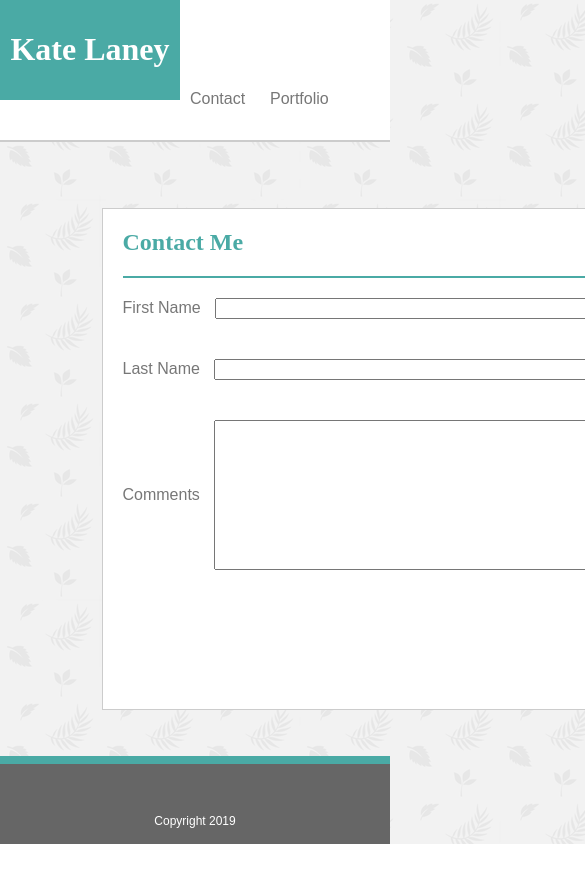
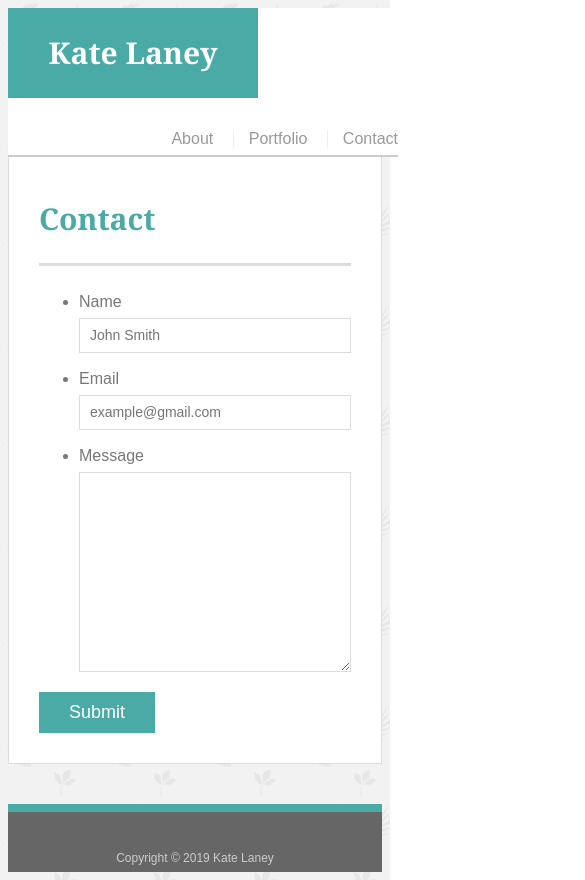
Before and after one commit to KateALaney/Responsive-Portfolio, a plain HTML site: page contact.html in a window 390 px wide. Shown: the top 880 px of the page, 585 px wide, since content can reach past the window. Before the commit the page ends 844 px from the top, so only its background shows below. Drawn offline with Linux system fonts and the light colour scheme.

Commit message:
revised to homework standards for media queries

```diff
--- a/assets/css/style.css
+++ b/assets/css/style.css
@@ -1,201 +1,217 @@
-html{
-    height: 100%;
+body {
+  font-family: Arial, "Helvetica Neue", Helvetica, sans-serif;
+  font-size: 16x;
+  line-height: 32px;
+  color: #777777;
+  background: url("../images/leaves-pattern.png");
 }
 
-header{
-    background-color: white;
-    height: 140px;
-    width: 100%;
-    position: absolute;
-    top: 0px;
-    left: 0px;
-    overflow: auto;
-    border-bottom: 2px solid #ccc;
+* {
+  box-sizing: border-box;
 }
 
-body{
-    background-image: url("../images/leaves-pattern.png");
+/* general */
+
+.container {
+  width: 100%;
+  max-width: 960px;
+  margin: 0 auto;
+  clear: both;
 }
 
-h1{
-    color: white;
+h1,
+h2,
+h3,
+p {
+  margin-bottom: 20px;
 }
 
-h2{
-    color: #4aaaa5;
-    text-align: left;
-    margin-left: 20px;
-    margin-top: 20px;
-    padding-bottom: 20px;
-    border-bottom: 2px solid #4aaaa5;
+p:last-child {
+  margin-bottom: 0;
 }
 
-p{
-    color: #777;
-    font-family: Arial, Helvetica, sans-serif;
-    font-size: 18px;
-    text-align: left;
-    line-height: 20px;
+h1,
+h2,
+h3 {
+  font-family: Georgia, Times, "Times New Roman", serif;
+  font-weight: 700;
+  color: #4aaaa5;
 }
 
-a{
-    color: #777777;
-    text-decoration: none;
-    font-family: Arial, Helvetica, sans-serif;
+h1 {
+  padding-bottom: 20px;
+  font-size: 30px;
+  line-height: 49px;
+  border-bottom: 3px solid #dddddd;
 }
 
-footer{
-    background-color: #666;
-    border-top: 8px solid #4aaaa5;
-    height: 30px;
-    width: 100%;
-    position: absolute;
-    margin: 0px;
-    bottom: 0px;
-    left: 0px;
-    text-align: center;
-    color: white;
-    padding-top: 50px;
-    font-family: Arial, Helvetica, sans-serif;
-    font-size: 12px;
+h2,
+h3 {
+  font-size: 22px;
 }
 
-.name{
-    background-color: #4aaaa5;
-    width: 180px;
-    text-align: center;
-    height: 70px;
-    padding-top: 10px;
-    padding-bottom: 20px;
-    margin: 0px;
-    position: absolute;
-    top: 40px;
-    left: 25%;
+/* header */
+
+#masthead {
+  position: fixed;
+  z-index: 99;
+  width: 100%;
+  margin: 0 0 30px;
+  overflow: auto;
+  color: #ffffff;
+  background: #ffffff;
+  border-bottom: 2px solid #cccccc;
 }
 
-.button{
-    height: 40px;
-    width: 60px;
-    margin-top: 80px;
-    padding: 10px;
-    float: right;
-    position: relative;
-    right: 200px;
+#logo {
+  float: left;
+  width: 250px;
+  height: 90px;
+  font-family: Georgia, Times, "Times New Roman", serif;
+  font-size: 30px;
+  font-weight: 700;
+  line-height: 90px;
+  color: #ffffff;
+  text-align: center;
+  text-decoration: none;
+  background: #4aaaa5;
 }
 
-.wrapper{
-    top: 200px;
-    left: 25%;
-    background-color: white;
-    width: 960px;
-    text-align: center;
-    position: relative;
-    border: 1px #ccc solid;
-    height: 500px;
+nav {
+  float: right;
+  margin-top: 25px;
 }
 
-img{
-    float: left;
-    margin-left: 20px;
-    margin-bottom: 20px;
-    border: 2px solid #ccc;
+nav a {
+  display: inline-block;
+  padding-left: 15px;
+  margin-left: 15px;
+  line-height: 18px;
+  color: #999;
+  text-decoration: none;
+  border-left: 1px solid #efefef;
 }
 
-.about-me{
-    overflow: auto;
+nav a:first-child {
+  border-left: 0 none;
 }
 
-.aside{
-    width: 600px;
-    float: right;
-    margin-right: 50px;
+/* footer */
+
+footer {
+  padding: 30px 0;
+  clear: both;
+  font-size: 12px;
+  color: #ffffff;
+  color: #cccccc;
+  text-align: center;
+  background: #666666;
+  border-top: 8px solid #4aaaa5;
+  height: 50px;
 }
 
-.image{
-    float: left;
-    margin-right: 20px;
-    margin-top: 20px;
+h3, h2 {
+  padding-bottom: 20px;
+  margin-bottom: 15px;
+  line-height: 22px;
+  border-bottom: 2px solid #eeeeee;
 }
 
-.image2{
-    float: left;
-    margin-right: 20px;
-    margin-top: 20px;
+/* main */
+
+#main-container {
+  padding-top: 130px;
+  min-height: calc(100vh - 70px);
 }
 
-form{
-    float: left;
-    text-align: left;
-    margin-left: 20px;
-    color: #777;
-    font-family: Arial, Helvetica, sans-serif;
+.main-section {
+  float: left;
+  width: 100%;
+  max-width: 960px;
+  padding: 30px;
+  margin: 0 0 40px;
+  background: #ffffff;
+  border: 1px solid #dddddd;
 }
 
-#fname {
-    position: relative;
-    width: 400px;
-    margin-left: 10px;
+/* portfolio page */
+
+.work {
+  position: relative;
+  float: left;
+  width: 274px;
+  margin: 20px 0 25px;
+  overflow: auto;
 }
 
-#lname {
-    position: relative;
-    width: 400px;
-    margin-left: 10px;
-    margin-top: 40px;
+.work:nth-child(even) {
+  margin-right: 40px;
 }
 
-#comments {
-    position: relative;
-    width: 400px;
-    margin-left: 10px;
-    margin-top: 40px;
-    height: 150px;
-    box-sizing: border-box;
+.work img {
+  width: 100%;
+  border: 1px solid #cccccc;
+  opacity: 0.8;
+}
+
+.work h3 {
+  position: absolute;
+  bottom: 20px;
+  width: 100%;
+  padding: 15px;
+  margin-bottom: 0;
+  font-weight: 300;
+  line-height: 30px;
+  color: #ffffff;
+  text-align: center;
+  background: #4aaaa5;
+  border-bottom: 0;
+}
+
+.auth-image {
+  float: left;
+  width: 200px;
+  height: auto;
+  margin-top: 10px;
+  margin-right: 25px;
+}
+
+/* contact page */
+
+#contact-form ul {
+  margin-bottom: 20px;
+}
+
+#contact-form li {
+  margin-bottom: 10px;
+}
+
+label,
+input[type=text],
+input[type=email],
+textarea {
+  display: block;
+  width: 100%;
+}
+
+input[type=text],
+input[type=email],
+textarea {
+  height: 35px;
+  padding: 0 10px;
+  font-size: 14px;
+  border: 1px solid #dddddd;
+}
+
+textarea {
+  height: 200px;
 }
 
 input[type=submit] {
-    background-color: #4aaaa5;
-    color: white;
-    padding: 12px 20px;
-    border: none;
-    border-radius: 4px;
-    cursor: pointer;
-    position: relative;
-    margin-top: 150px;
-
-  }
-
-@media screen and (max-width: 640px) {
-    header {
-        float: none;
-        width: 100%;
-      }
-    }
-
-@media screen and (max-width: 640px) {
-    .button {
-        float: left;
-        position: static;
-        right; 0px;
-    }
+  padding: 10px 30px;
+  font-size: 18px;
+  color: #ffffff;
+  cursor: pointer;
+  background: #4aaaa5;
+  border: 0 none;
 }
-
-@media screen and (max-width: 640px) {
-    .name {
-        float: left;
-        position: static;
-    }
-}
-
-@media screen and (max-width: 640px){
-    img {
-        float: left;
-
-    }
-}
-
-@media screen and (max-width: 640px){
-    .aside {
-        float: left;
-    }
-}
--- a/contact.html
+++ b/contact.html
@@ -1,50 +1,56 @@
-<!DOCTYPE html>
+<!doctype html>
 <html lang="en-us">
+
 <head>
-        <title>Kate Laney - Contact</title>
-        <link rel="stylesheet" type="text/css" href="assets/css/reset.css">
+  <meta charset="UTF-8">
+  <title>Contact | Kate Laney</title>
   <link rel="stylesheet" type="text/css" href="assets/css/style.css">
 </head>
 
+<body>
 
-    <header>
-        <div class="name">
-            <h1>Kate Laney</h1>
-        </div>
-        <div class="button">
+  <header id="masthead">
+    <div class="container">
+      <a href="index.html" id="logo">Kate Laney</a>
+      <nav>
+        <a href="index.html">About</a>
+        <a href="portfolio.html">Portfolio</a>
         <a href="contact.html">Contact</a>
-        </div>
-        <div class="button">
-            <a href="portfolio.html">Portfolio</a>
-        </div>
-        <div class="button">
-            <a href="index.html">About</a>
+      </nav>
     </div>
   </header>
 
-    <body>
-        <div class="wrapper">
-            <div class="about-me">
-                <h2>Contact Me</h2>
-                    <form>
-                        <label for="fname">First Name</label>
-                        <input type="text" id="fname" name=fname">
+  <div id="main-container" class="container">
+    <section class="main-section">
+      <h1>Contact</h1>
+
+      <form id="contact-form">
+        <ul>
+          <li>
+            <label for="name">Name</label>
+            <input type="text" id="name" name="name" placeholder="John Smith" required="required">
+          </li>
+          <li>
+            <label for="email">Email</label>
+            <input type="email" id="email" name="email" placeholder="example@gmail.com" required="required">
+          </li>
+          <li>
+            <label for="message">Message</label>
+            <textarea id="message" name="message" required="required"></textarea>
+          </li>
+        </ul>
+        <input type="submit">
       </form>
-                    <form>
-                            <label for="lname">Last Name</label>
-                            <input type="text" id="lname" name=lname">
-                    </form>
-                    <form>
-                            <label for="comments">Comments</label>
-                            <input type="text" id="comments" name=comments">
-                    </form>
-                    <form>
-                        <input type="submit" value="Submit">
-                    </form>
+
+    </section>
+
   </div>
+
+  <footer>
+    <div class="container">
+      Copyright &copy; 2019 Kate Laney
     </div>
+  </footer>
 </body>
 
-    <footer>
-        Copyright 2019
-    </footer>
+</html>
```
Also changed, not shown: index.html (+33 -34 lines), portfolio.html (+44 -30 lines). Lines whose indentation alone changed are shown as unchanged.
